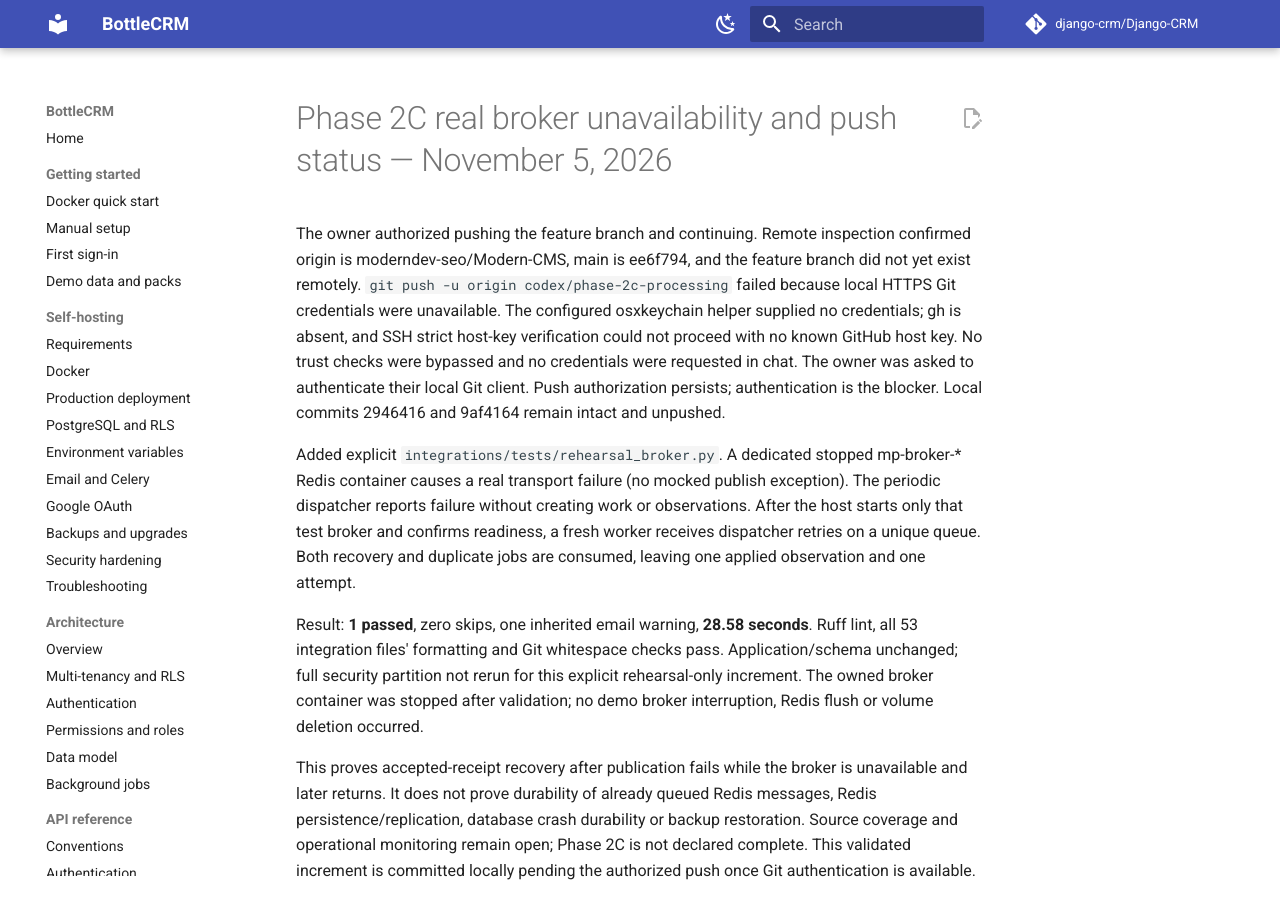
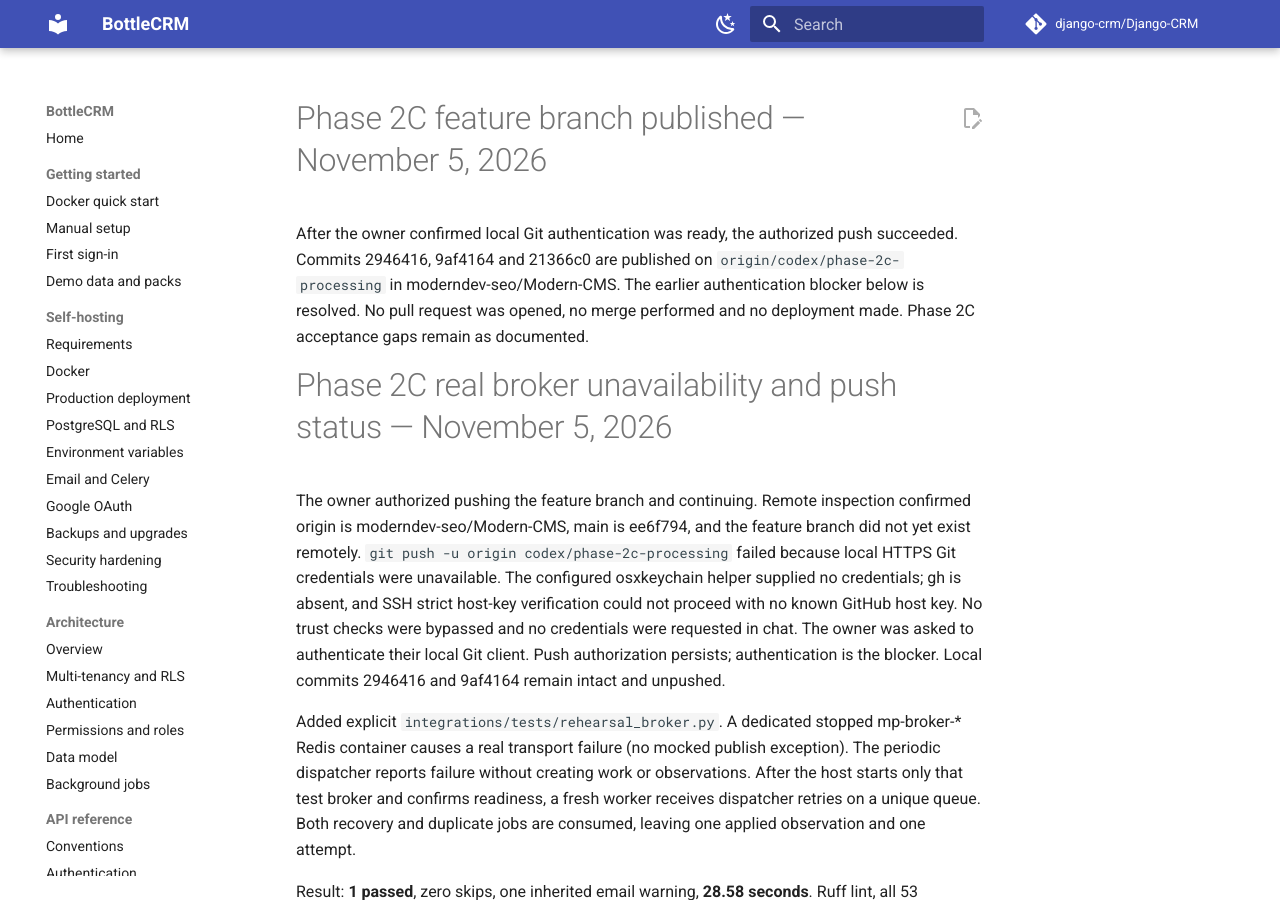
Before and after one commit to moderndev-seo/Modern-CMS, an MkDocs documentation site: the page built from docs/modern-practice/PROJECT_STATE.md, in a window 1280 px wide and 900 px high. Built offline with MkDocs 1.6.1 and Material for MkDocs 9.7.7, drawn with Linux system fonts in a browser that asks for light colours; comment, search, counter and statistics services are not loaded.

Commit message:
docs: record Phase 2C feature branch publication

```diff
--- a/docs/modern-practice/PROJECT_STATE.md
+++ b/docs/modern-practice/PROJECT_STATE.md
@@ -1,3 +1,11 @@
+# Phase 2C feature branch published — November 5, 2026
+
+After the owner confirmed local Git authentication was ready, the authorized push
+succeeded. Commits 2946416, 9af4164 and 21366c0 are published on
+`origin/codex/phase-2c-processing` in moderndev-seo/Modern-CMS. The earlier
+authentication blocker below is resolved. No pull request was opened, no merge
+performed and no deployment made. Phase 2C acceptance gaps remain as documented.
+
 # Phase 2C real broker unavailability and push status — November 5, 2026
 
 The owner authorized pushing the feature branch and continuing. Remote inspection
```
Also changed, not shown: AGENTS.md (+2 -2 lines).
